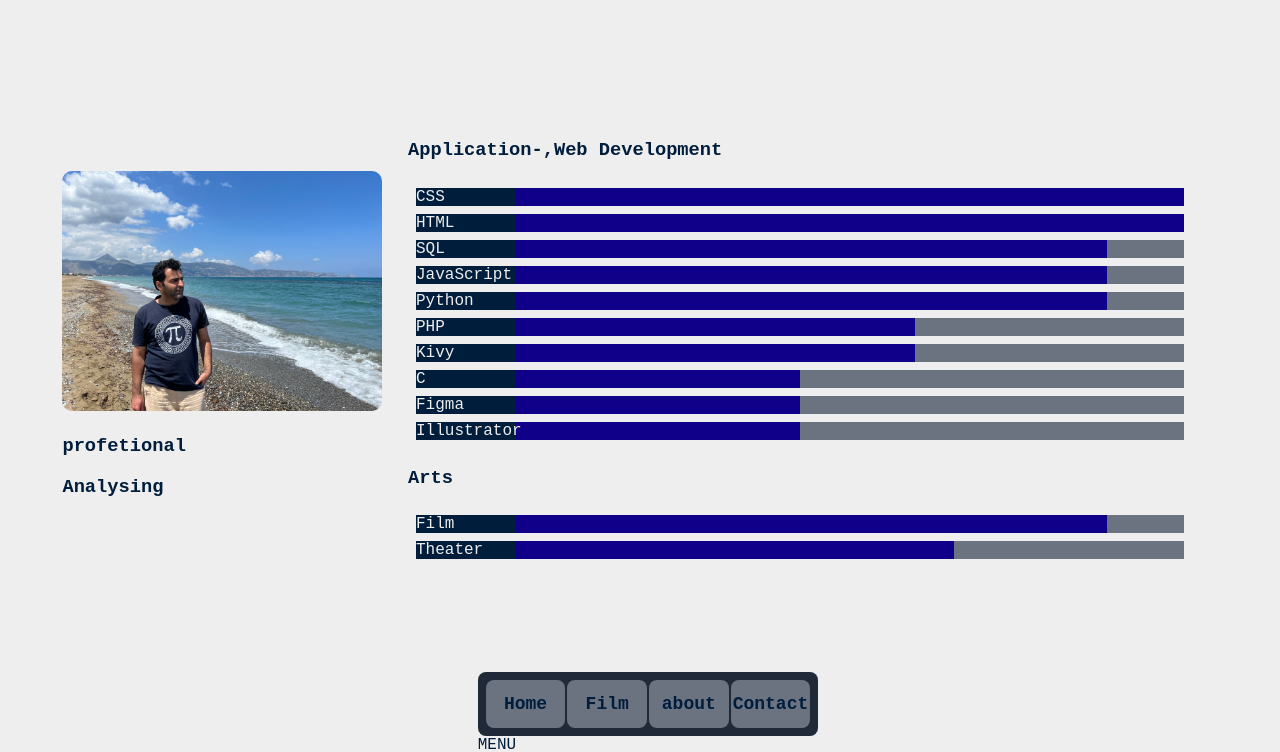
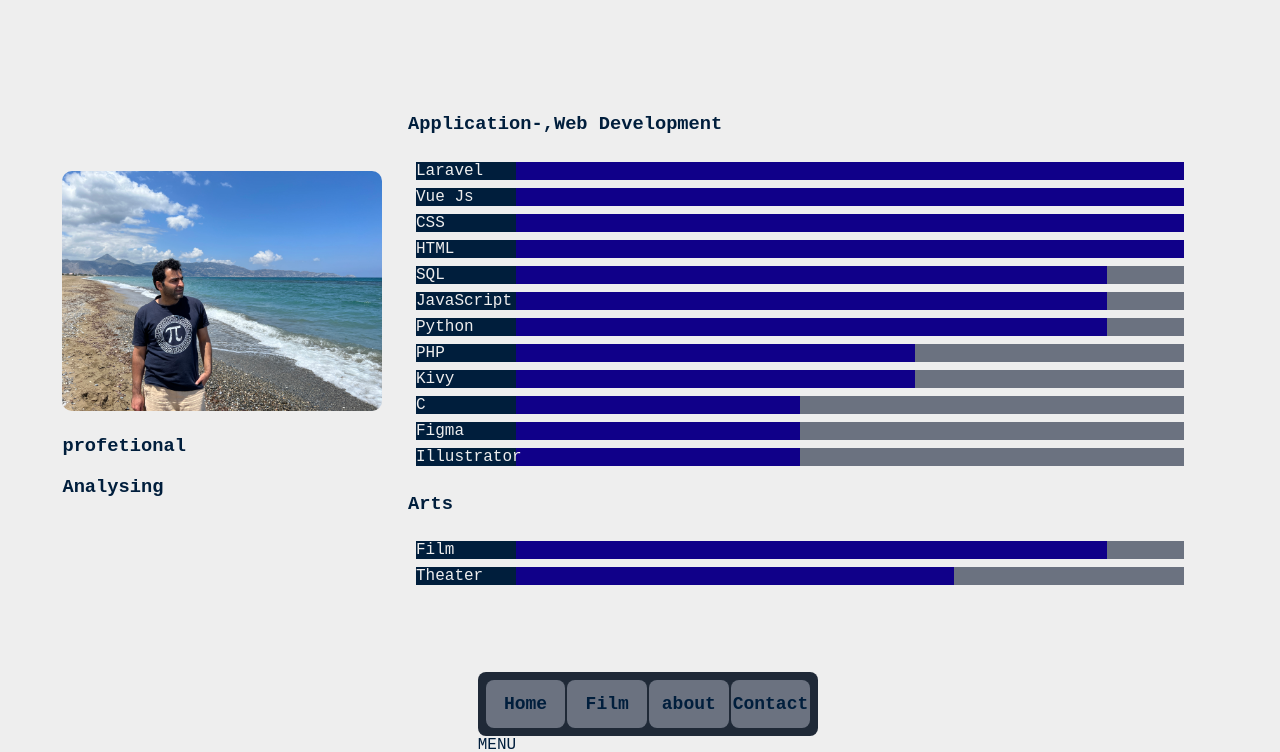
Before and after one commit to Ari-Ario/portfolio, a PHP site: page /about/about.php in a window 1280 px wide. Shown: the part 64-816 px from the top of the page. Run offline with PHP 8.4, Linux system fonts and the light colour scheme.

Commit message:
about modified

```diff
--- a/about/about.php
+++ b/about/about.php
@@ -30,6 +30,19 @@
         <div id="computer-content">
             <h3>Application-,Web Development</h3>
             <div id="bars" data-animation="slide-in-right">
+
+                <div class="bar grid-bar">
+                <div class="bar-fill" style="width:100%">
+                    <div class="tag bold grid-bar">Laravel</div>
+                </div>
+                </div>
+
+                <div class="bar grid-bar">
+                <div class="bar-fill" style="width:100%">
+                    <div class="tag bold grid-bar">Vue Js</div>
+                </div>
+                </div>
+
                 <div class="bar grid-bar">
                 <div class="bar-fill" style="width:100%">
                     <div class="tag bold grid-bar">CSS</div>
```
